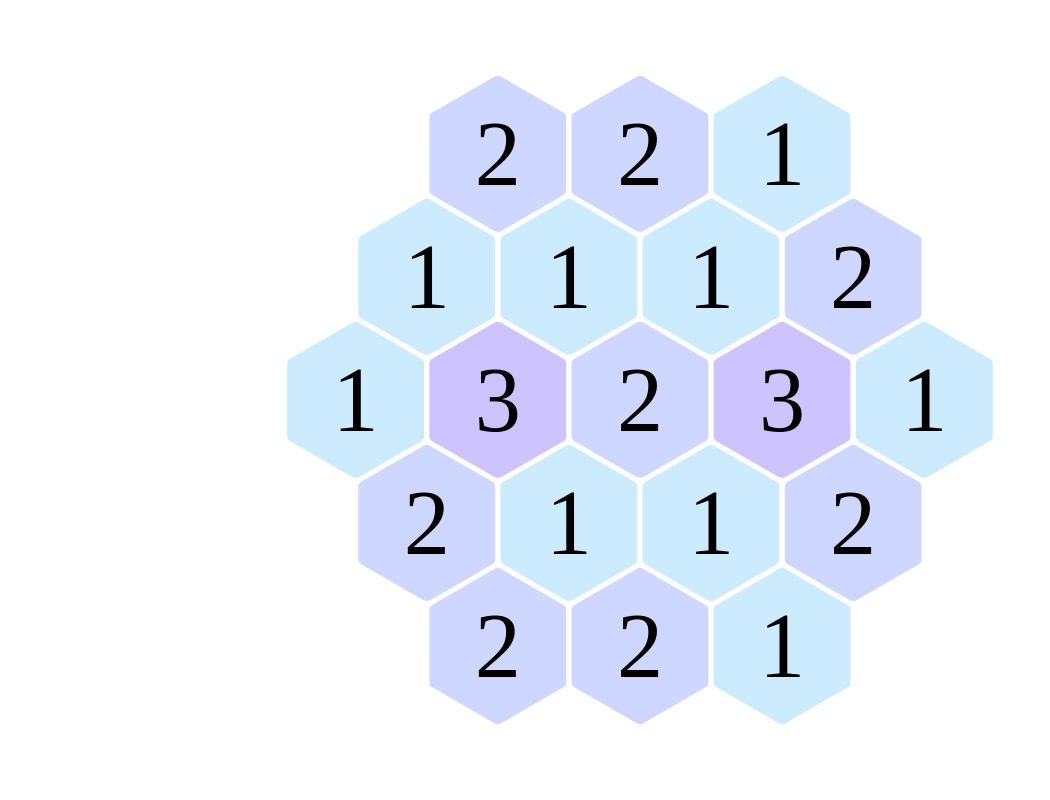
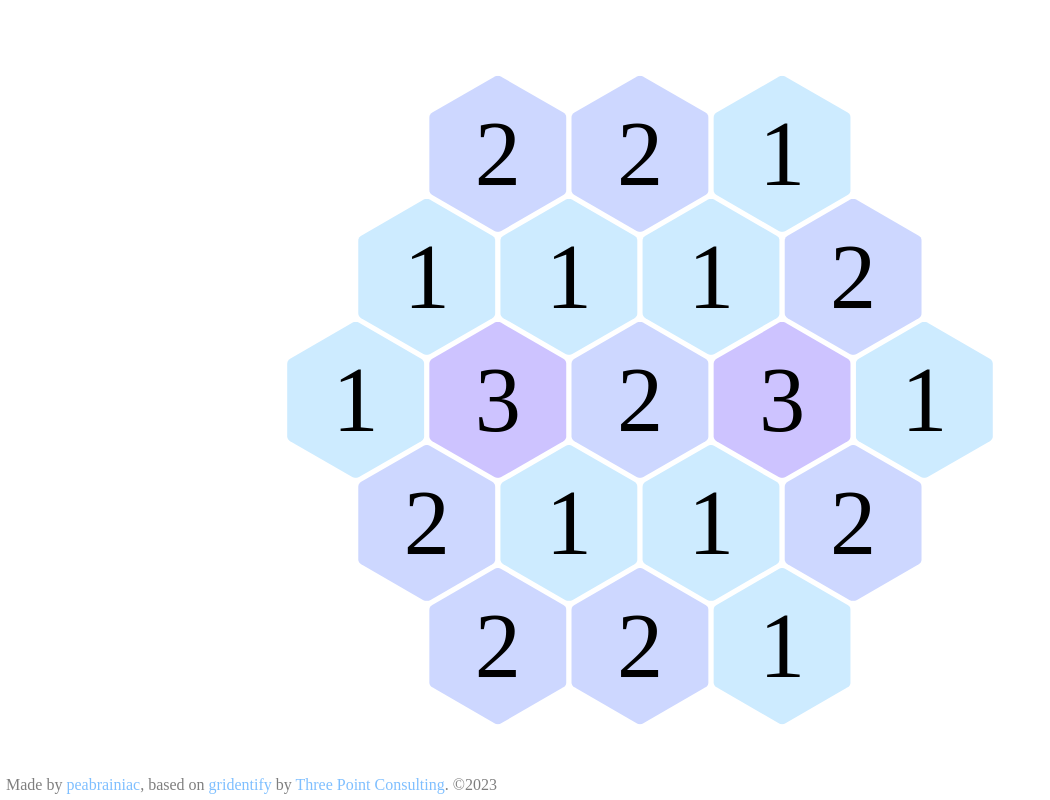
Before and after one commit to peabrainiac/hexagonal-gridentify, a plain HTML site: page index.html in a window 1280 px wide. Shown: the whole page, without its empty margins (0-1050 px from the left). Drawn offline with Linux system fonts and the light colour scheme.

Commit message:
added footer

```diff
--- a/index.html
+++ b/index.html
@@ -19,10 +19,31 @@
 				top: 50%;
 				transform: translate(-50%,-50%);
 			}
+			#footer {
+				position: absolute;
+				left: 0px;
+				bottom: 0px;
+				padding: 6px;
+				opacity: 0.5;
+				transition: opacity 0.25s ease;
+			}
+			#footer:hover {
+				opacity: 1;
+			}
+			a {
+				color: #0080ff;
+				text-decoration: none;
+			}
+			a:hover {
+				text-decoration: underline;
+			}
 		</style>
 	</head>
 	<body>
 		<div id="container">
 		</div>
+		<span id="footer">
+			Made by <a href="https://github.com/peabrainiac">peabrainiac</a>, based on <a href="https://gridentify.com/">gridentify</a> by <a href="https://three.consulting/">Three Point Consulting</a>. &copy;2023
+		</span>
 	</body>
 </html>
```
